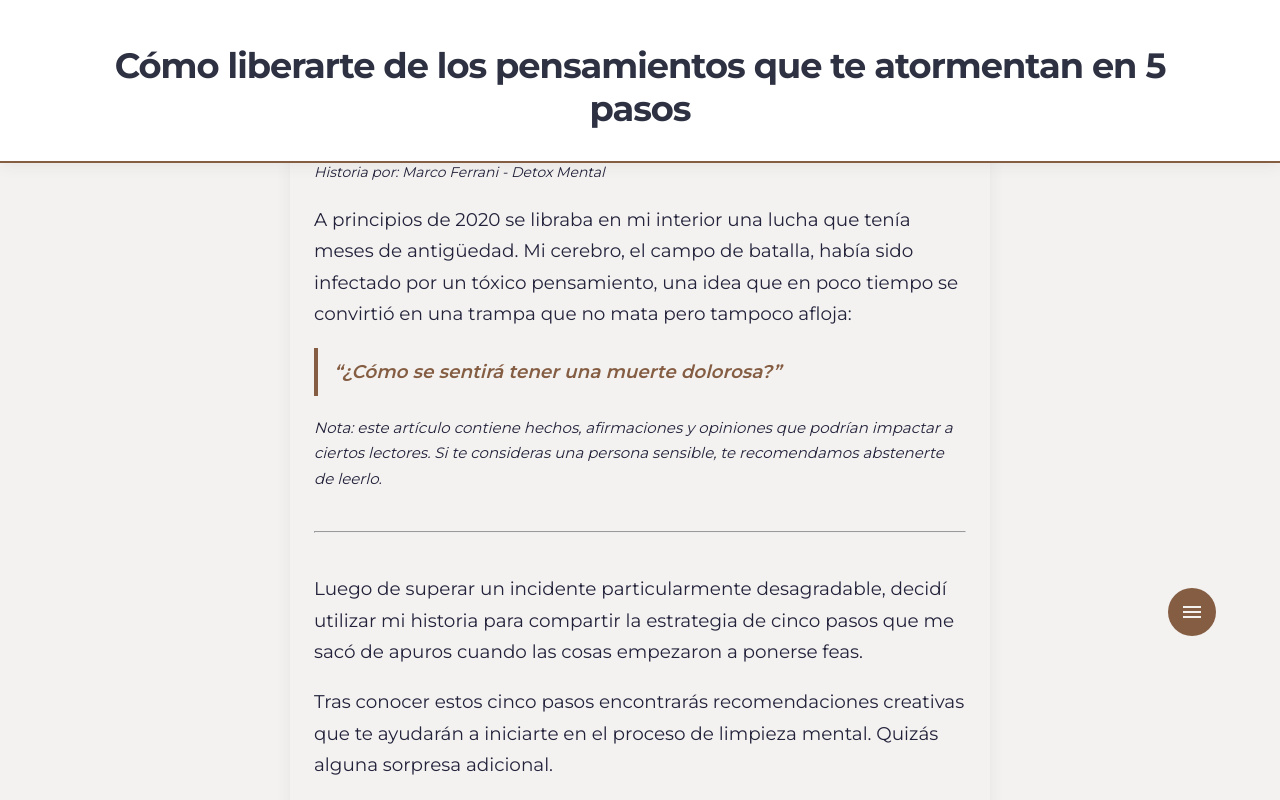
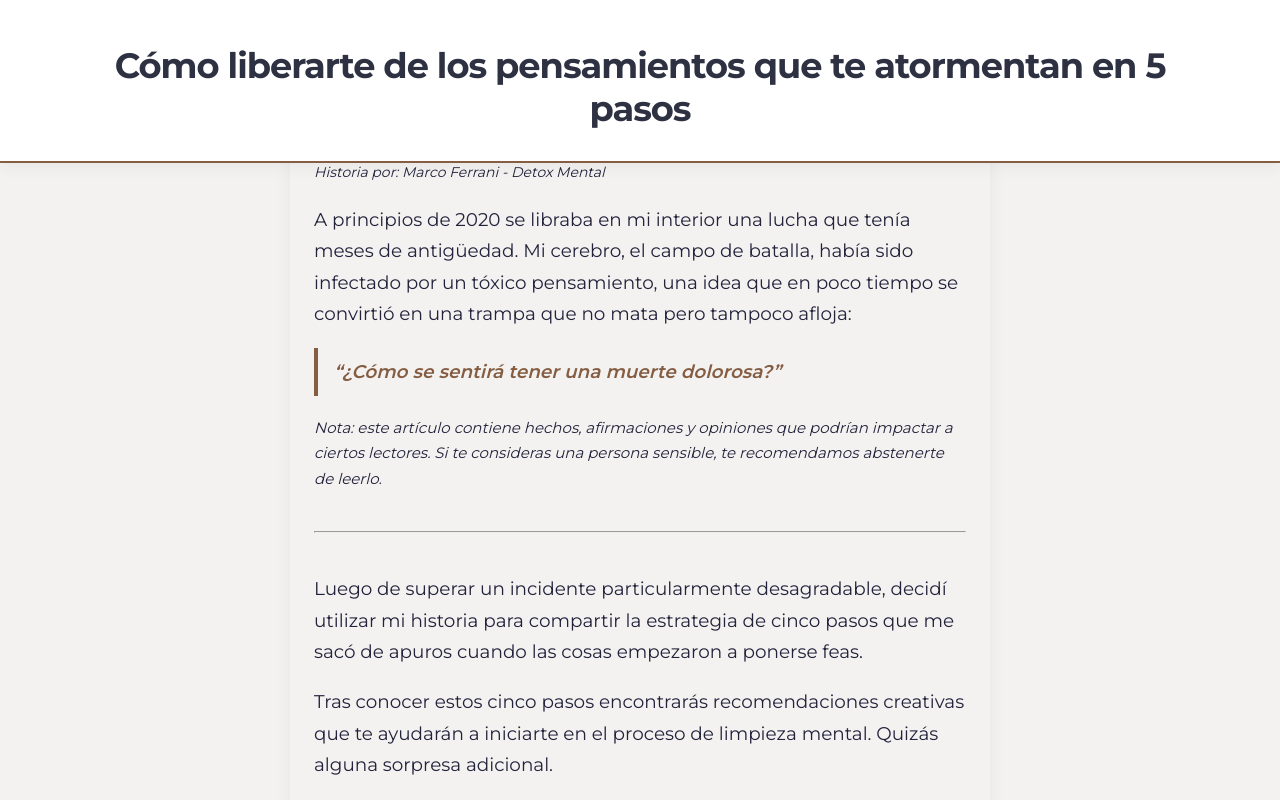
Before and after one commit to alejandroluisacosta/detox-mental-2.0, a React (Vite) app in the folder frontend/: page / in a window 1280 px wide. Shown: the top 800 px of the page. Built offline with nearby package versions, Linux system fonts and the light colour scheme.

Commit message:
add: navigation appears on article only once the course has been revealed

```diff
--- a/frontend/src/Pages/Article/Article.jsx
+++ b/frontend/src/Pages/Article/Article.jsx
@@ -6,6 +6,7 @@ import Navigation from '../../Components/Navigation/Navigation'
 
 const Article = () => {
     const [isWantMoreRevealed, setIsWantMoreRevealed] = useState(() => localStorage.getItem("wantMore") !== null);
+    const [isCourseRevealed, setIsCourseRevealed] = useState(() => localStorage.getItem("courseRevealed") !== null);
     const navigate = useNavigate();
 
     const revealWantMoreHandler = () => {
@@ -41,7 +42,7 @@ const Article = () => {
     <div className="article">
       <ArticleHeader />
       <main className="article-content">
-        <Navigation />
+        {isCourseRevealed && <Navigation />}
         {/* Introduction */}
         <h1 className='article-content__article-title'>Cómo liberarte de los pensamientos que te atormentan en 5 pasos</h1>
         <section className="intro-section">
```
